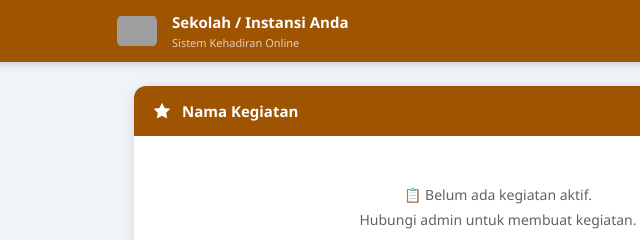
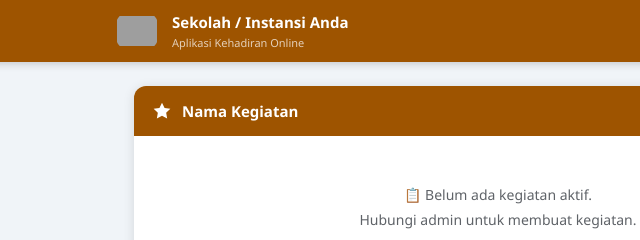
Before and after one commit to sakomanulumajang/DH-PCSAKO, a plain HTML site: page index.html in a window 1280 px wide. Shown: the top 240 px of the page, 142-782 px from the left. Drawn offline with Linux system fonts and the light colour scheme; grey boxes are pictures that could not be loaded.

Commit message:
Update index.html

```diff
--- a/index.html
+++ b/index.html
@@ -80,7 +80,7 @@
     </div>
     <div class="header-texts">
       <div class="header-title" id="header-title">Daftar Hadir Digital</div>
-      <div class="header-sub">Sistem Kehadiran Online</div>
+      <div class="header-sub">Aplikasi Kehadiran Online</div>
     </div>
     <a href="admin.html" class="header-btn" title="Panel Admin" aria-label="Buka panel admin">
       <svg width="20" height="20" viewBox="0 0 24 24" fill="currentColor">
```
